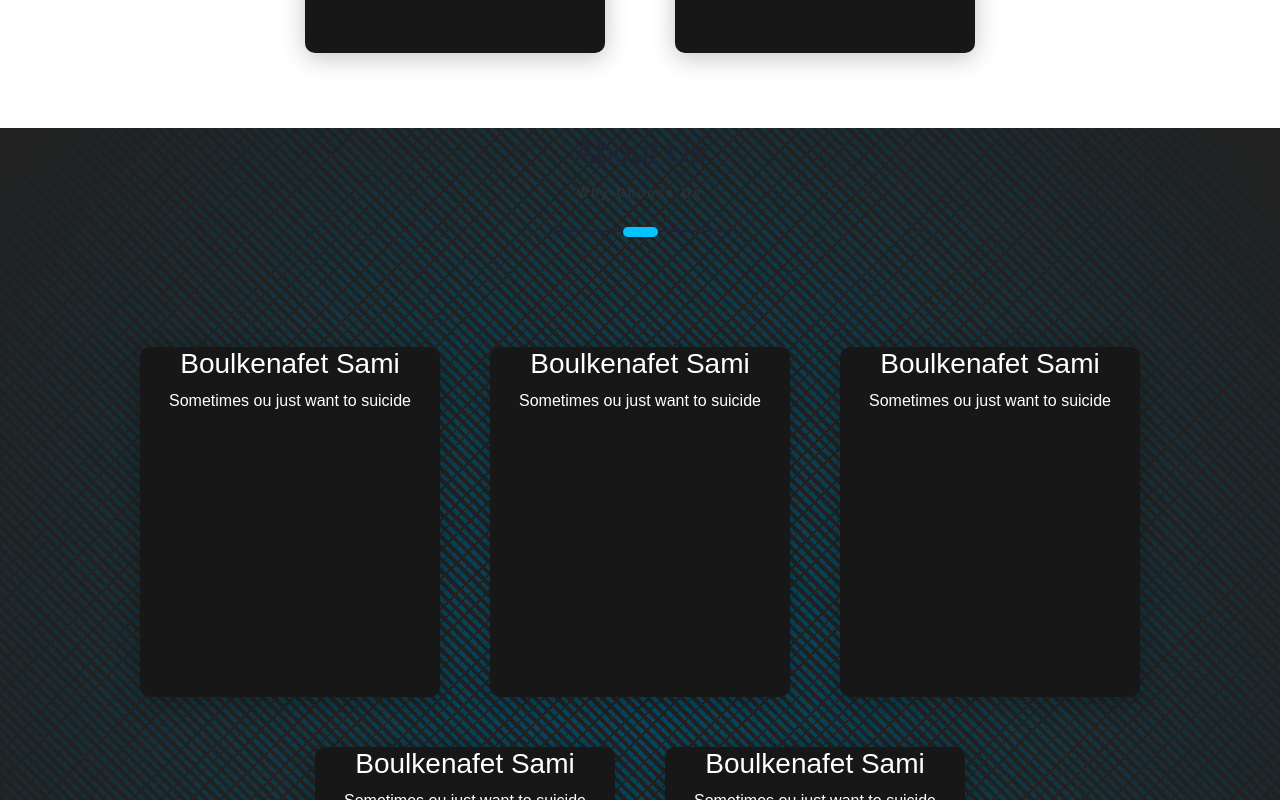
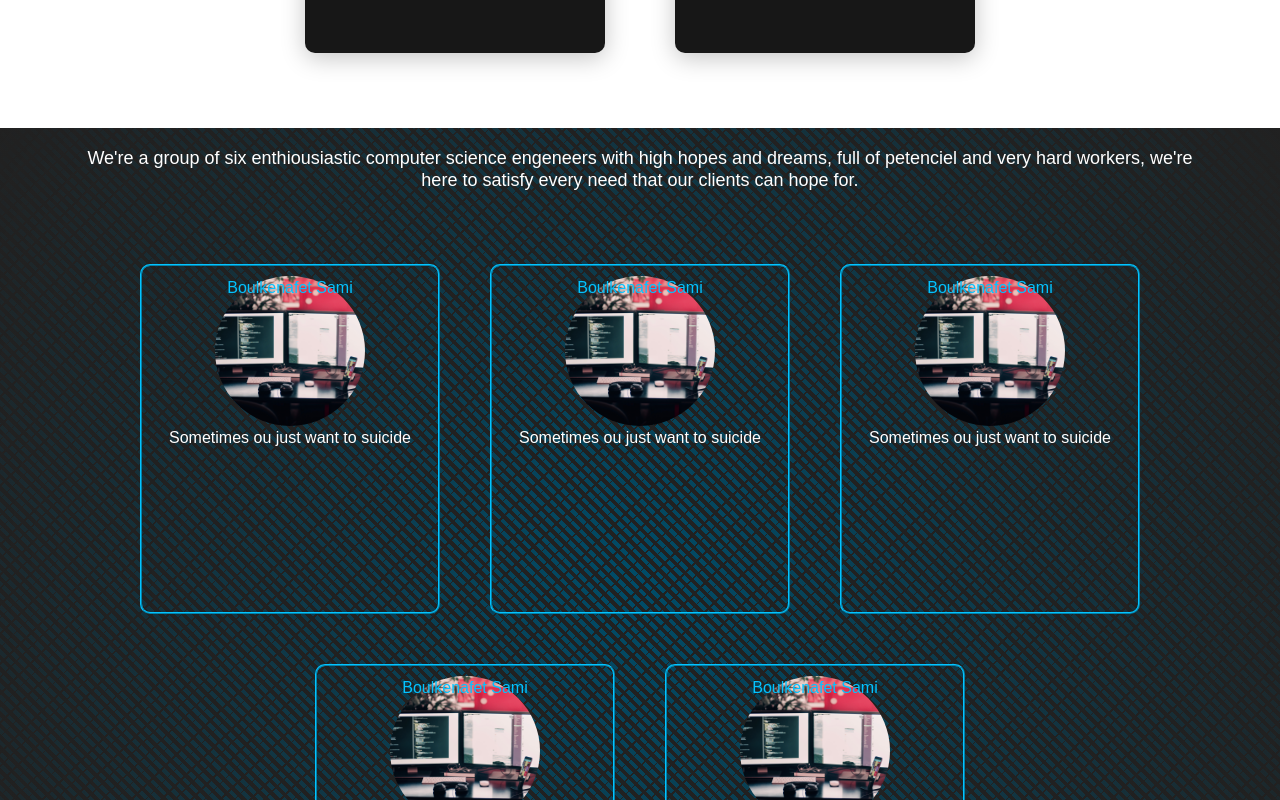
Before and after one commit to Devera19/Devera-Website, a React (Create React App) app: page / in a window 1280 px wide. Shown: the part 1400-2200 px from the top of the page. Built offline with nearby package versions, Linux system fonts and the light colour scheme.

Commit message:
fix bugs

```diff
--- a/src/components/AboutUs/aboutUs.css
+++ b/src/components/AboutUs/aboutUs.css
@@ -36,8 +36,10 @@
   display: flex;
   justify-content: center;
   text-align: center;
+  color: white;
   background-color: black;
 }
+
 .person-cards-container {
   display: flex;
   justify-content: center;
@@ -47,3 +49,10 @@
   margin-left: 30px;
   margin-right: 30px;
 }
+
+.aboutus-header {
+  font-size: 18px;
+  margin-top: 20px;
+  margin-left:  80px;
+  margin-right: 80px;
+}
--- a/src/components/AboutUs/aboutUs.jsx
+++ b/src/components/AboutUs/aboutUs.jsx
@@ -6,15 +6,12 @@ import Person from "./person/person";
 export default function AboutUs() {
   return (
     <div className="aboutus-container">
-      {" "}
-      <Reusable
-        className="heading"
-        title={"About Us"}
-        subHeading={"Why Choose Us"}
-      />
-
+      <h4 className="aboutus-header">
+        We're a group of six enthiousiastic computer science engeneers with high
+        hopes and dreams, full of petenciel and very hard workers, we're here to
+        satisfy every need that our clients can hope for.
+      </h4>
       <div className="person-cards-container">
-
         <Person
           title="Boulkenafet Sami"
           desc="Sometimes ou just want to suicide "
--- a/src/components/AboutUs/person/person.css
+++ b/src/components/AboutUs/person/person.css
@@ -1,25 +1,34 @@
 .person-cards {
   display: flex;
   justify-content: center;
-  flex-direction: row;
+  flex-direction: column;
   flex-wrap: wrap;
+
+}
+.header-info {
+  display: flex;
+  justify-content: center;
+
 }
 
 .person-icon {
-  /* background-image: url(../../services/home.jpg); */
+  background-image: url(../../services/images/home.jpg);
   background-size: cover;
   background-repeat: no-repeat;
   background-position: center;
-  border-radius: 10px;
-  border-bottom-right-radius: 0px;
-  border-bottom-left-radius: 0px;
+  border-radius: 50%;
+  /* border-bottom-right-radius: 0px;
+  border-bottom-left-radius: 0px; */
+  height: 150px;
+  width: 150px;
+  margin-top: 10px;
 }
 
 .person-card-shape {
-  background-color: #171717;
   height: 350px;
   width: 300px;
-  box-shadow: 0 5px 25px rgba(1 1 1 / 23%);
+  /* box-shadow: 0 5px 25px rgba(255, 255, 255, 0.23); */
+  border: 2px ridge var(--light-blue) ;
   border-radius: 10px;
   padding: 0px;
   margin: 25px;
@@ -33,12 +42,12 @@
   transform: scale(1.1);
   transition: 0.7s ease;
 }
-.info {
+.person.info {
   padding: 10px;
 }
-.info h3 {
+.full-name{
   color: var(--light-blue);
 }
-.info p {
+.person.info p {
   color: white;
 }
--- a/src/components/AboutUs/person/person.jsx
+++ b/src/components/AboutUs/person/person.jsx
@@ -2,15 +2,17 @@ import React from "react";
 import "./person.css";
 
 export default function Person(props) {
+  const { title, desc } = props;
 
-    const {title, desc} = props
-
-    return (
+  return (
     <section className="person-cards">
       <div className="person-card-shape">
-        <div className="person-icon"></div>
+        <div className="header-info">
+          <div className="person-icon">
+            <span className="full-name">{title}</span>
+          </div>
+        </div>
         <div className="person-info">
-          <h3>{title}</h3>
           <p>{desc}</p>
         </div>
       </div>
```
Lines whose indentation alone changed are shown as unchanged.
